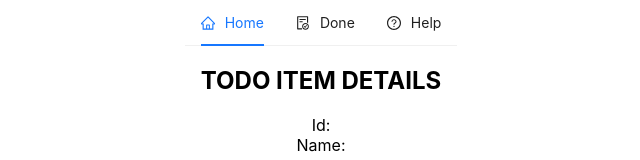
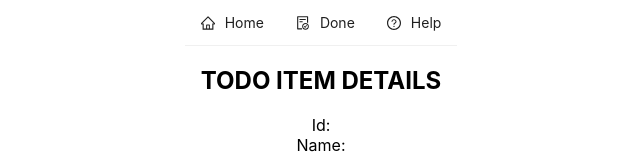
Before and after one commit to jamillajessriel17/todo-list-app, a React (Create React App) app: page /done/1 in a window 1280 px wide. Shown: the top 160 px of the page, without its empty margins (319-959 px from the left). Built offline with nearby package versions, Linux system fonts and the light colour scheme.

Commit message:
fix the nav when reload and point to the right nav

```diff
--- a/src/components/NavigationMenuBar.js
+++ b/src/components/NavigationMenuBar.js
@@ -10,6 +10,8 @@ import "../css/navigationBar.css";
 
 const NavigationMenuBar = () => {
   const navigation = useNavigate();
+
+  const path = window.location.href.replace("http://localhost:3000", "");
   const menuItems = [
     {
       label: "Home",
@@ -27,7 +29,7 @@ const NavigationMenuBar = () => {
       icon: <QuestionCircleOutlined />,
     },
   ];
-  const [current, setCurrent] = useState("/");
+  const [current, setCurrent] = useState(path);
   const onClick = (item) => {
     setCurrent(item.key);
     navigation(item.key);
--- a/src/css/todoItem.css
+++ b/src/css/todoItem.css
@@ -10,7 +10,7 @@ p {
 }
 
 p:hover {
-  color: rgb(3, 8, 70);
+  color: #1890ff;
   transition: 0.3s;
   transform: scale(1.005);
 }
```
